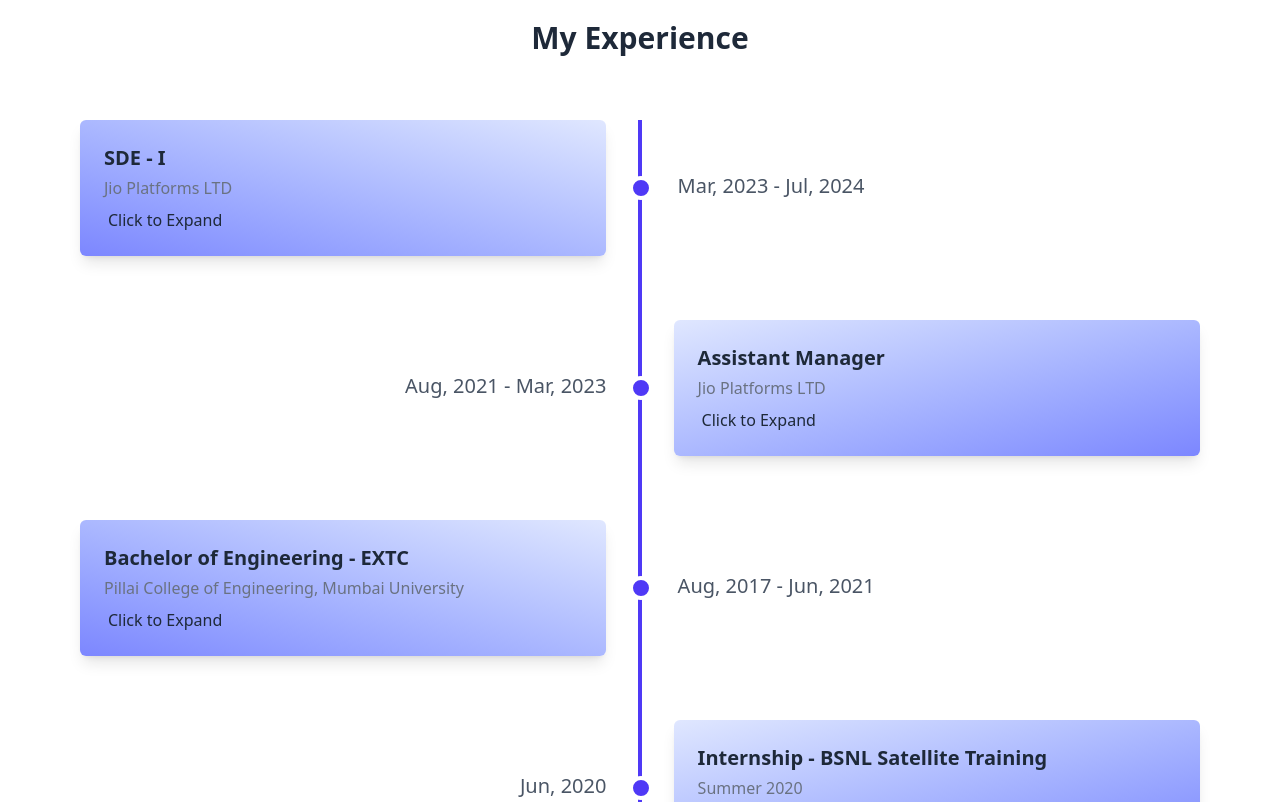
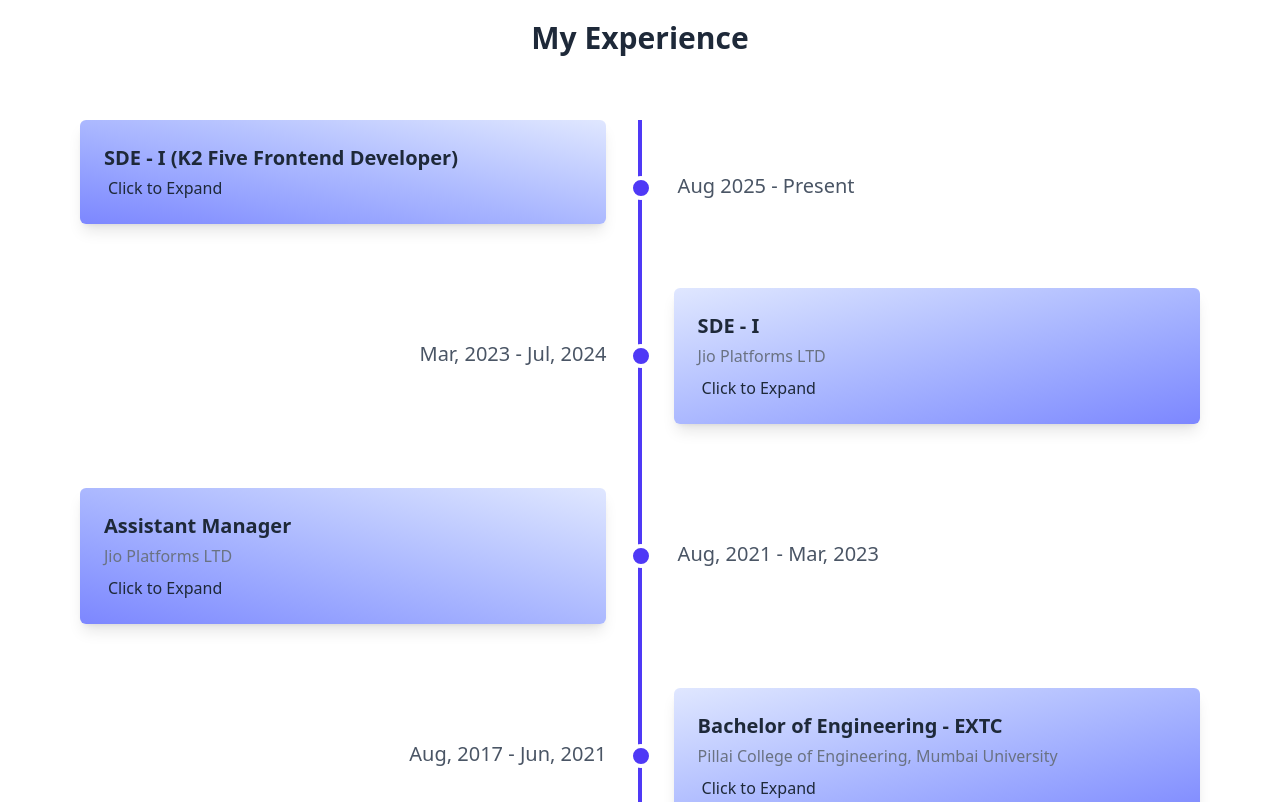
Before and after one commit to royalprivileger/portfolio, a React (Vite) app: page / in a window 1280 px wide. Shown: the part 900-1702 px from the top of the page. Built offline with nearby package versions, Linux system fonts and the light colour scheme.

Commit message:
updated recent details

```diff
--- a/src/utilities/data.js
+++ b/src/utilities/data.js
@@ -1,19 +1,31 @@
-{/*This file is for keeping the static data which are going to be used in whole project*/}
+{
+  /*This file is for keeping the static data which are going to be used in whole project*/
+}
 
 export const timelineItems = [
+  {
+    title: "SDE - I (K2 Five Frontend Developer)",
+    company: "LTIMindtree (Contractor via Advance Career Solutions)",
+    showDate: "Aug 2025 - Present",
+    description: "Click to Expand",
+    detailedDescription:
+      "Working as a SDE Nintex K2 frontend developer for LTIMindtree (on payroll with Advance Career Solutions). Developing and maintaining enterprise webpages/forms using Nintex K2 (low code - no code tool). Implementing multiple K2 workflows to improve throughput and UI workflows in collaboration with cross-functional teams.",
+  },
   {
     title: "SDE - I",
     date: "Jio Platforms LTD",
     showDate: "Mar, 2023 - Jul, 2024",
     description: "Click to Expand",
-      detailedDescription: "Developed and maintained multiple enterprise web apps using React, Javascript, HTML/CSS, K2(Low-Code No-Code Solution) and SQL. Improved performance, integrated APIs, and streamlined UI workflows in collaboration with cross-functional teams.",
+    detailedDescription:
+      "Developed and maintained multiple enterprise web apps using React, Javascript, HTML/CSS, K2(Low-Code No-Code Solution) and SQL. Improved performance, integrated APIs, and streamlined UI workflows in collaboration with cross-functional teams.",
   },
   {
     title: "Assistant Manager",
     date: "Jio Platforms LTD",
     showDate: "Aug, 2021 - Mar, 2023",
     description: "Click to Expand",
-      detailedDescription: "Led UAT and manual testing for JioMeet Web and macOS apps, managing test cycles, reporting bugs, and ensuring stable releases through close collaboration with developers.",
+    detailedDescription:
+      "Led UAT and manual testing for JioMeet Web and macOS apps, managing test cycles, reporting bugs, and ensuring stable releases through close collaboration with developers.",
   },
   {
     title: "Bachelor of Engineering - EXTC",
```
Also changed, not shown: 1 other file (tests, documents, lock files or other folders). Lines whose indentation alone changed are shown as unchanged.
